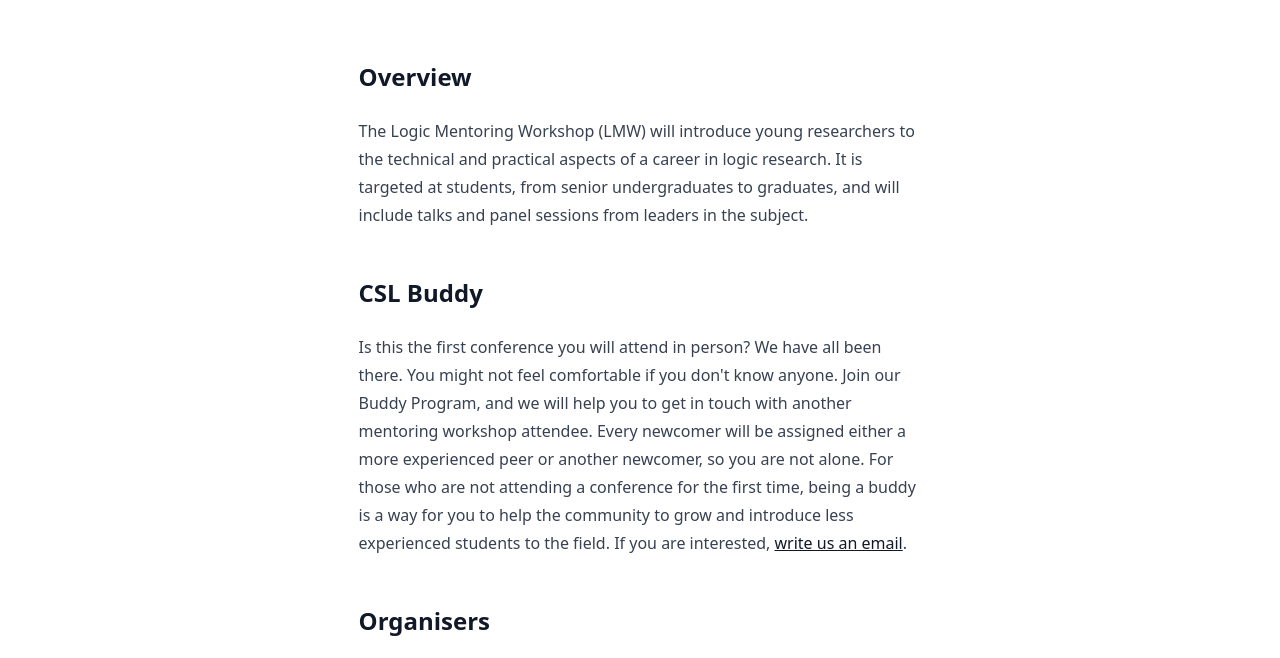
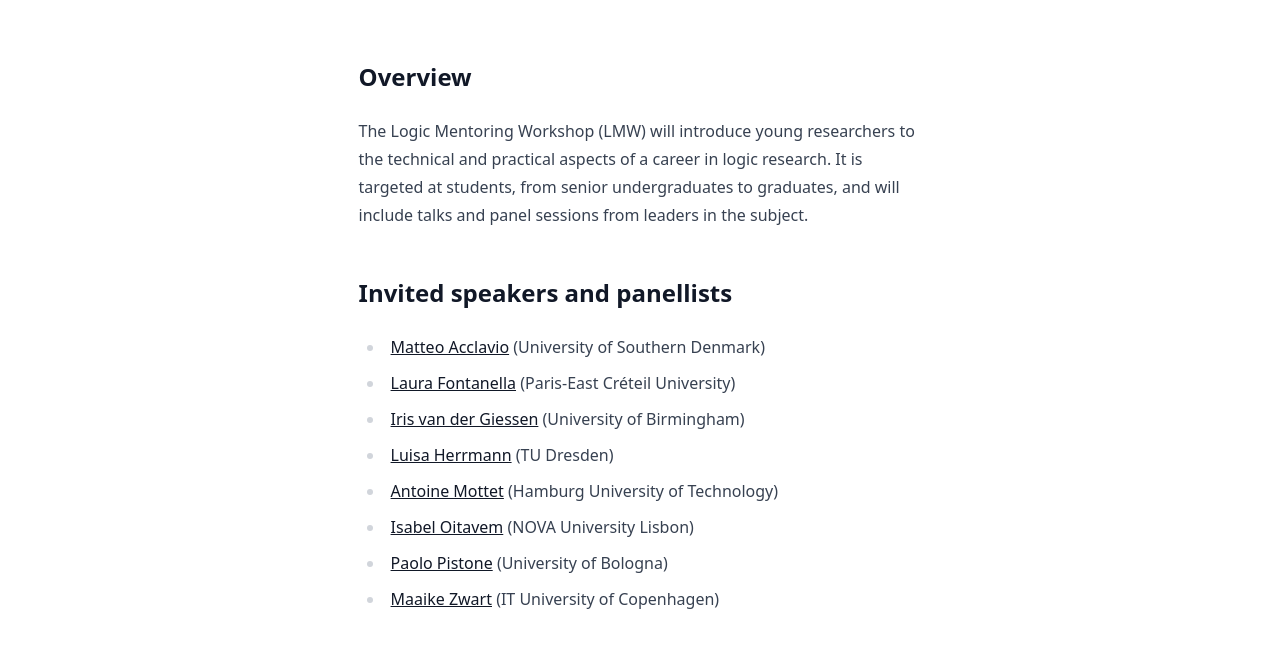
Before and after one commit to logic-mentoring-workshop/logic-mentoring-workshop.github.io, a website: page csl24/index.html in a window 1280 px wide. Shown: the part 267-925 px from the top of the page. Drawn offline with Linux system fonts and the light colour scheme.

Commit message:
Add invited speakers and panellists

```diff
--- a/csl24/index.html
+++ b/csl24/index.html
@@ -33,6 +33,17 @@
       The Logic Mentoring Workshop (LMW) will introduce young researchers to the technical and practical aspects of a career in logic research.
       It is targeted at students, from senior undergraduates to graduates, and will include talks and panel sessions from leaders in the subject.
     </p>
+    <h2>Invited speakers and panellists</h2>
+    <ul>
+      <li><a href="https://www.matteoacclavio.com" target="_blank">Matteo Acclavio</a> (University of Southern Denmark)</li>
+      <li><a href="https://lacl.fr/~lfontanella/index.html" target="_blank">Laura Fontanella</a> (Paris-East Créteil University)</li>
+      <li><a href="https://www.birmingham.ac.uk/staff/profiles/computer-science/research-fellow/van-der-giessen-iris.aspx" target="_blank">Iris van der Giessen</a> (University of Birmingham)</li>
+      <li><a href="https://wwwtcs.inf.tu-dresden.de/~herrmann/" target="_blank">Luisa Herrmann</a> (TU Dresden)</li>
+      <li><a href="https://amottet.cstheory.hamburg/" target="_blank">Antoine Mottet</a> (Hamburg University of Technology)</li>
+      <li><a href="https://docentes.fct.unl.pt/ifr/" target="_blank">Isabel Oitavem</a> (NOVA University Lisbon)</li>
+      <li><a href="https://logica.uniroma3.it/" target="_blank">Paolo Pistone</a> (University of Bologna)</li>
+      <li><a href="https://maaikezwart.com/" target="_blank">Maaike Zwart</a> (IT University of Copenhagen)</li>
+    </ul>
     <h2>CSL Buddy</h2>
     <p>
       Is this the first conference you will attend in person? We have all been there.
@@ -61,6 +72,10 @@
     <p>
       See <a href="/">logic-mentoring-workshop.github.io</a>.
     </p>
+    <h2>Sponsors</h2>
+    <p>
+      <a href="https://siglog.org/" target="_blank"><img class="w-40" src="/csl24/img/siglog.png"></a>
+    </p>
   </div>
 </body>
 </html>
```
Also changed, not shown: csl24/img/siglog.png (added).
